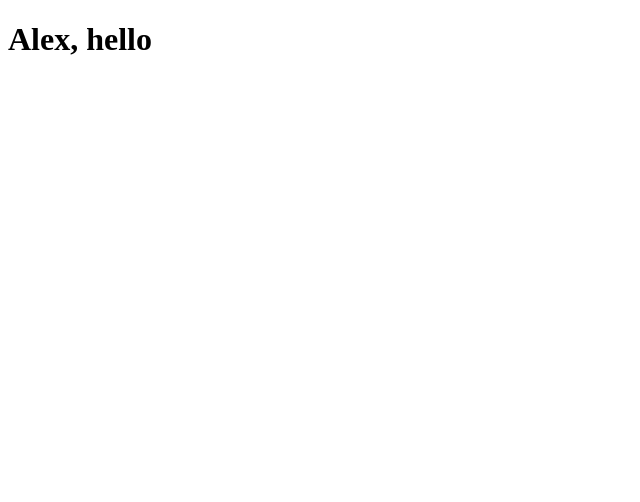
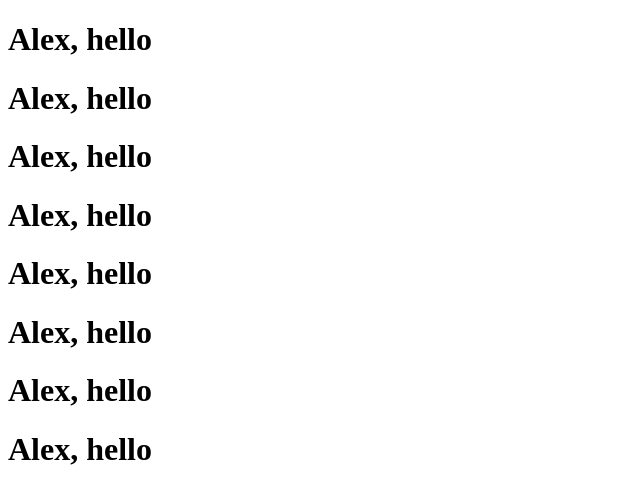
Before and after one commit to alexbliznec/testing-git-and, a plain HTML site: page index.html in a window 1280 px wide. Shown: the whole page, without its empty margins (0-640 px from the left). Drawn offline with Linux system fonts and the light colour scheme.

Commit message:
many add h1

```diff
--- a/index.html
+++ b/index.html
@@ -8,5 +8,12 @@
   </head>
   <body>
     <h1>Alex, hello</h1>
+    <h1>Alex, hello</h1>
+    <h1>Alex, hello</h1>
+    <h1>Alex, hello</h1>
+    <h1>Alex, hello</h1>
+    <h1>Alex, hello</h1>
+    <h1>Alex, hello</h1>
+    <h1>Alex, hello</h1>
   </body>
 </html>
```
